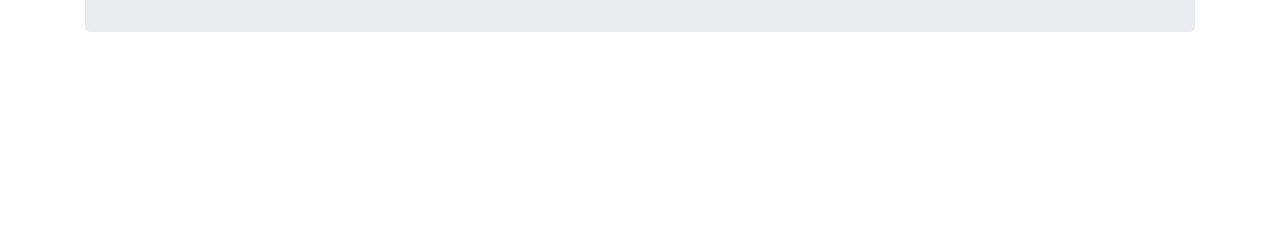
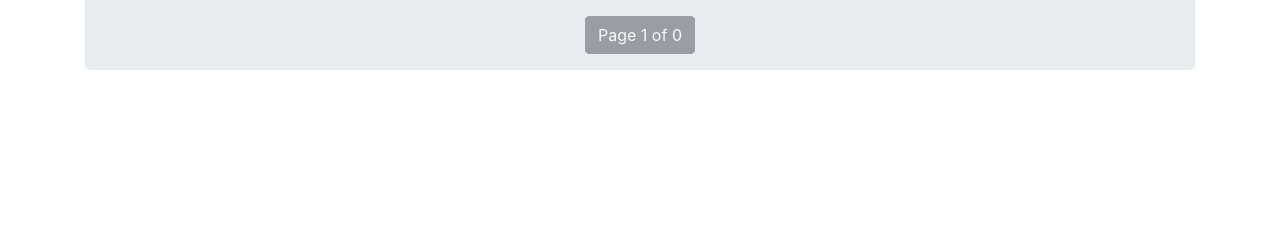
Before and after one commit to amit-pandey17/flask_CMC_crudapp, a Flask app: page / in a window 1280 px wide. Shown: the part 231-471 px from the top of the page. Run offline with Flask 3, Linux system fonts and the light colour scheme; some libraries are stand-ins or nearby versions.

Commit message:
working pagination

```diff
--- a/config.py
+++ b/config.py
@@ -7,6 +7,5 @@ class Config:
     SQLALCHEMY_TRACK_MODIFICATIONS = False
     SECRET_KEY = os.environ.get('SECRET_KEY') or 'your_secret_key_here'
 
-    logging.basicConfig(filename='app.log', level=logging.DEBUG,
-                        format='%(asctime)s - %(name)s - %(levelname)s - %(message)s')
+    logging.basicConfig(filename='app.log', level=logging.DEBUG, format='%(asctime)s - %(name)s - %(levelname)s - %(message)s')
     logger = logging.getLogger(__name__)
--- a/models.py
+++ b/models.py
@@ -1,5 +1,6 @@
 # models.py
 from flask_sqlalchemy import SQLAlchemy
+from pymysql.constants.FLAG import AUTO_INCREMENT
 from sqlalchemy import Enum as SQLAEnum
 from enums import UserRole
 
--- a/routes.py
+++ b/routes.py
@@ -5,20 +5,26 @@ from models import db, Data
 from sqlalchemy.exc import SQLAlchemyError
 from enums import UserRole
 import logging
+from config import Config
 
-logger = logging.getLogger(__name__)
-
+logger = Config.logger
 main = Blueprint('main', __name__)
 
 # Regex patterns for validation
 NAME_REGEX = r'^[A-Za-z0-9\s]+$'  # Allows alphabetic characters and spaces
 EMAIL_REGEX = r'^[\w\.-]+@[\w\.-]+\.\w+$'  # Basic email format validation
 
+
 @main.route('/')
 def index():
-    all_data = Data.query.all()
+    # Pagination parameters
+    page = request.args.get('page', 1, type=int)
+    per_page = 5  # Number of records per page
+
+    # Querying data with pagination
+    all_data = Data.query.paginate(page=page, per_page=per_page)
+
     return render_template('index.html', users=all_data)
-
 @main.route('/insert', methods=['POST'])
 def insert():
     try:
@@ -29,19 +35,19 @@ def insert():
 
             # Validate name
             if not re.match(NAME_REGEX, name):
-                flash("Invalid name. Only alphabetic characters are allowed.")
+                flash("Error: Invalid name. Only alphabetic characters are allowed.")
                 return redirect(url_for('main.index'))
 
             # Validate email
             if not re.match(EMAIL_REGEX, email):
-                flash("Invalid email format.")
+                flash("Error:Invalid email format.")
                 return redirect(url_for('main.index'))
 
             # Check if role is a valid UserRole
             if role in UserRole.__members__:
                 role = UserRole[role]
             else:
-                flash("Invalid user role.")
+                flash("Error:Invalid user role.")
                 return redirect(url_for('main.index'))
 
             # Create a new Data object
@@ -81,12 +87,12 @@ def update():
 
             # Validate name
             if not re.match(NAME_REGEX, name):
-                flash("Invalid name. Only alphabetic characters are allowed.")
+                flash("Error:Invalid name. Only alphabetic characters are allowed.")
                 return redirect(url_for('main.index'))
 
             # Validate email
             if not re.match(EMAIL_REGEX, email):
-                flash("Invalid email format.")
+                flash("Error:Invalid email format.")
                 return redirect(url_for('main.index'))
 
             # Update user data
@@ -97,7 +103,7 @@ def update():
             if role in UserRole.__members__:
                 my_data.role = UserRole[role]
             else:
-                flash("Invalid user role.")
+                flash("Error:Invalid user role.")
                 return redirect(url_for('main.index'))
 
             db.session.commit()
@@ -108,6 +114,7 @@ def update():
 
     except SQLAlchemyError as e:
         db.session.rollback()
+
         logger.error(f"Database transaction failed - /update: {e}")
         flash("Failed to update user. Please try again.")
         return redirect(url_for('main.index'))
--- a/templates/index.html
+++ b/templates/index.html
@@ -137,6 +137,18 @@
             {% endfor %}
                     </table>
 
+                {# Pagination controls #}
+                <div class="pagination justify-content-center">
+                    {% if users.has_prev %}
+                        <a class="btn btn-primary" href="{{ url_for('main.index', page=users.prev_num) }}">Previous</a>
+                    {% endif %}
+
+                    <span class="btn btn-secondary disabled">Page {{ users.page }} of {{ users.pages }}</span>
+
+                    {% if users.has_next %}
+                        <a class="btn btn-primary" href="{{ url_for('main.index', page=users.next_num) }}">Next</a>
+                    {% endif %}
+                </div>
             </div> <!-- End of col-md-12 -->
         </div> <!-- End of row -->
     </div> <!-- End of container -->
```
Also changed, not shown: 2 other files.
